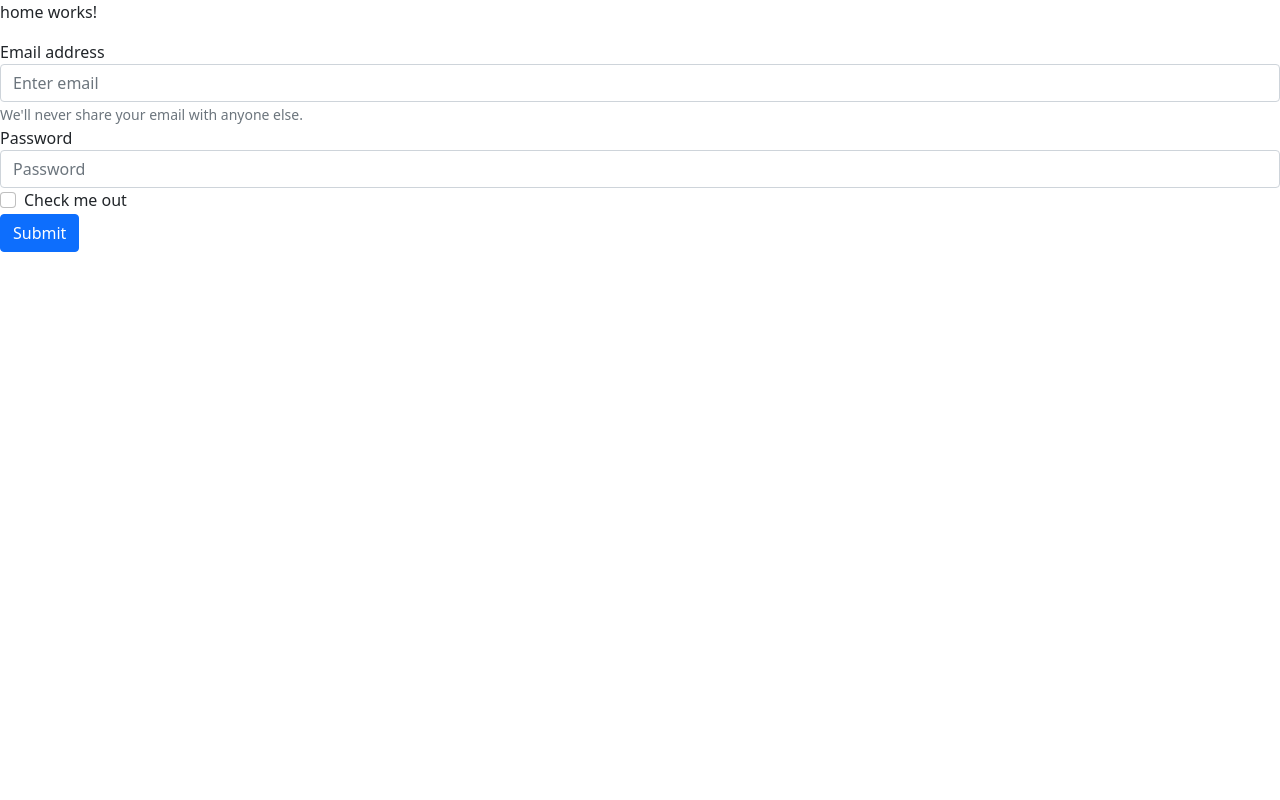
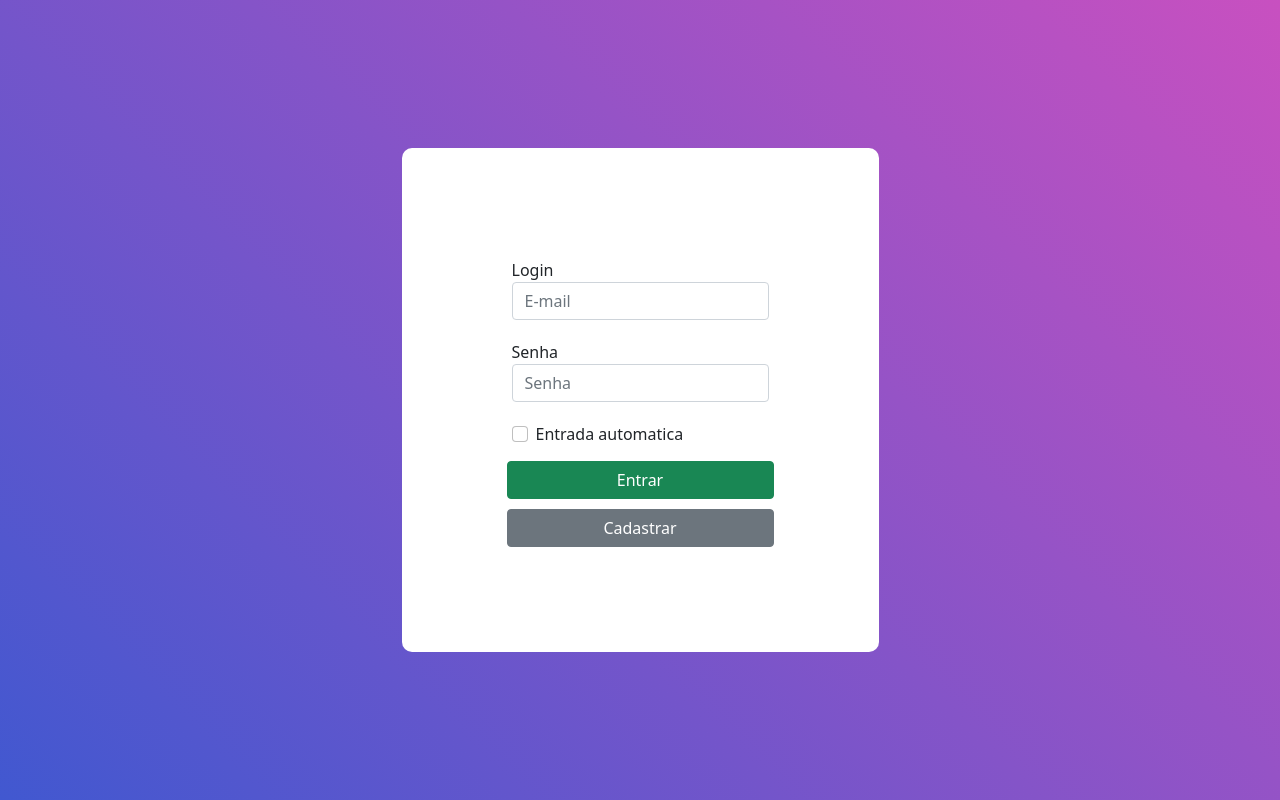
Before and after one commit to ovictorsilveira/projetoVictor, an Angular app: page / in a window 1280 px wide. Built offline with nearby package versions, Linux system fonts and the light colour scheme.

Commit message:
criação home

```diff
--- a/src/app/app.component.html
+++ b/src/app/app.component.html
@@ -1 +1,4 @@
-<app-home></app-home>
+<div class="a">
+  <app-home></app-home>
+
+</div>
--- a/src/app/app.component.scss
+++ b/src/app/app.component.scss
@@ -0,0 +1,4 @@
+.a{
+  background: linear-gradient(
+    -135deg,#c850c0,#4158d0);
+    }
--- a/src/app/app.module.ts
+++ b/src/app/app.module.ts
@@ -4,6 +4,7 @@ import { BrowserModule } from '@angular/platform-browser';
 import { AppRoutingModule } from './app-routing.module';
 import { AppComponent } from './app.component';
 import { HomeComponent } from './home/home.component';
+
 
 @NgModule({
   declarations: [
--- a/src/app/home/home.component.html
+++ b/src/app/home/home.component.html
@@ -1,17 +1,39 @@
-<p>home works!</p>
-<form>
-  <div class="form-group">
-    <label for="exampleInputEmail1">Email address</label>
-    <input type="email" class="form-control" id="exampleInputEmail1" aria-describedby="emailHelp" placeholder="Enter email">
-    <small id="emailHelp" class="form-text text-muted">We'll never share your email with anyone else.</small>
+<div class="home">
+  <div class="home_login">
+    <form class="home_form">
+      <div class="form-group m_10">
+        <label for="exampleInputEmail1">Login</label>
+        <input
+          type="email"
+          class="form-control"
+          id="exampleInputEmail1"
+          aria-describedby="emailHelp"
+          placeholder="E-mail"
+        />
+      </div>
+      <div class="form-group m_10">
+        <label for="exampleInputPassword1">Senha</label>
+        <input
+          type="password"
+          class="form-control"
+          id="exampleInputPassword1"
+          placeholder="Senha"
+        />
+      </div>
+      <div class="form-group form-check m_10">
+        <input type="checkbox" class="form-check-input" id="exampleCheck1" />
+        <label class="form-check-label" for="exampleCheck1"
+          >Entrada automatica</label
+        >
+      </div>
+      <div class="form-group login_buttons">
+        <div class="login_button">
+          <button type="submit" class="btn btn-success">Entrar</button>
+        </div>
+        <div class="login_button">
+          <button type="submit" class="btn btn-secondary">Cadastrar</button>
+        </div>
+      </div>
+    </form>
   </div>
-  <div class="form-group">
-    <label for="exampleInputPassword1">Password</label>
-    <input type="password" class="form-control" id="exampleInputPassword1" placeholder="Password">
-  </div>
-  <div class="form-group form-check">
-    <input type="checkbox" class="form-check-input" id="exampleCheck1">
-    <label class="form-check-label" for="exampleCheck1">Check me out</label>
-  </div>
-  <button type="submit" class="btn btn-primary">Submit</button>
-</form>
+</div>
--- a/src/app/home/home.component.scss
+++ b/src/app/home/home.component.scss
@@ -0,0 +1,46 @@
+.home {
+  width: 100%;
+  min-height: 100vh;
+  display: flex;
+  flex-wrap: wrap;
+  justify-content: center;
+  align-items: center;
+  padding: 15px;
+  background: #9053c7;
+  background: -webkit-linear-gradient(-135deg, #c850c0, #4158d0);
+  background: -o-linear-gradient(-135deg, #c850c0, #4158d0);
+  background: -moz-linear-gradient(-135deg, #c850c0, #4158d0);
+  background: linear-gradient(-135deg, #c850c0, #4158d0);
+}
+
+.home_login {
+  background: #fff;
+  border-radius: 10px;
+  overflow: hidden;
+  display: flex;
+  flex-wrap: wrap;
+  justify-content: space-between;
+  padding: 100px;
+}
+
+.home_form {
+  display: flex;
+  justify-content: center;
+  width: 100%;
+  margin: auto;
+  flex-direction: column;
+}
+
+.login_buttons {
+  display: flex;
+  flex-direction: column;
+}
+
+.login_button {
+  display: flex;
+  flex-direction: column;
+  margin: 5px;
+}
+.m_10{
+  margin: 10px;
+}
```
